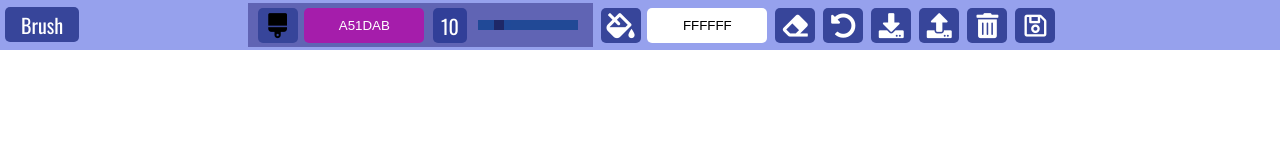
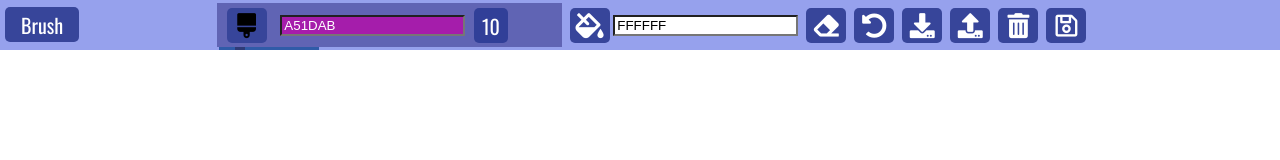
Before and after one commit to sallyrose44/paint-clone, a plain HTML site: page index.html in a window 1280 px wide. Drawn offline with nearby package versions, Linux system fonts and the light colour scheme.

Commit message:
final commit

```diff
--- a/style.css
+++ b/style.css
@@ -129,11 +129,11 @@ body {
 .slider::-moz-range-thumb {
   width: 10px;
   height: 10px;
-  background: rgb(3, 16, 71));
+  background: rgb(3, 16, 71);
 }
 
 /* JS Color */
-.jscolor {
+.jsolor {
   border-style: none;
   border-radius: 5px;
   height: 35px;
```
